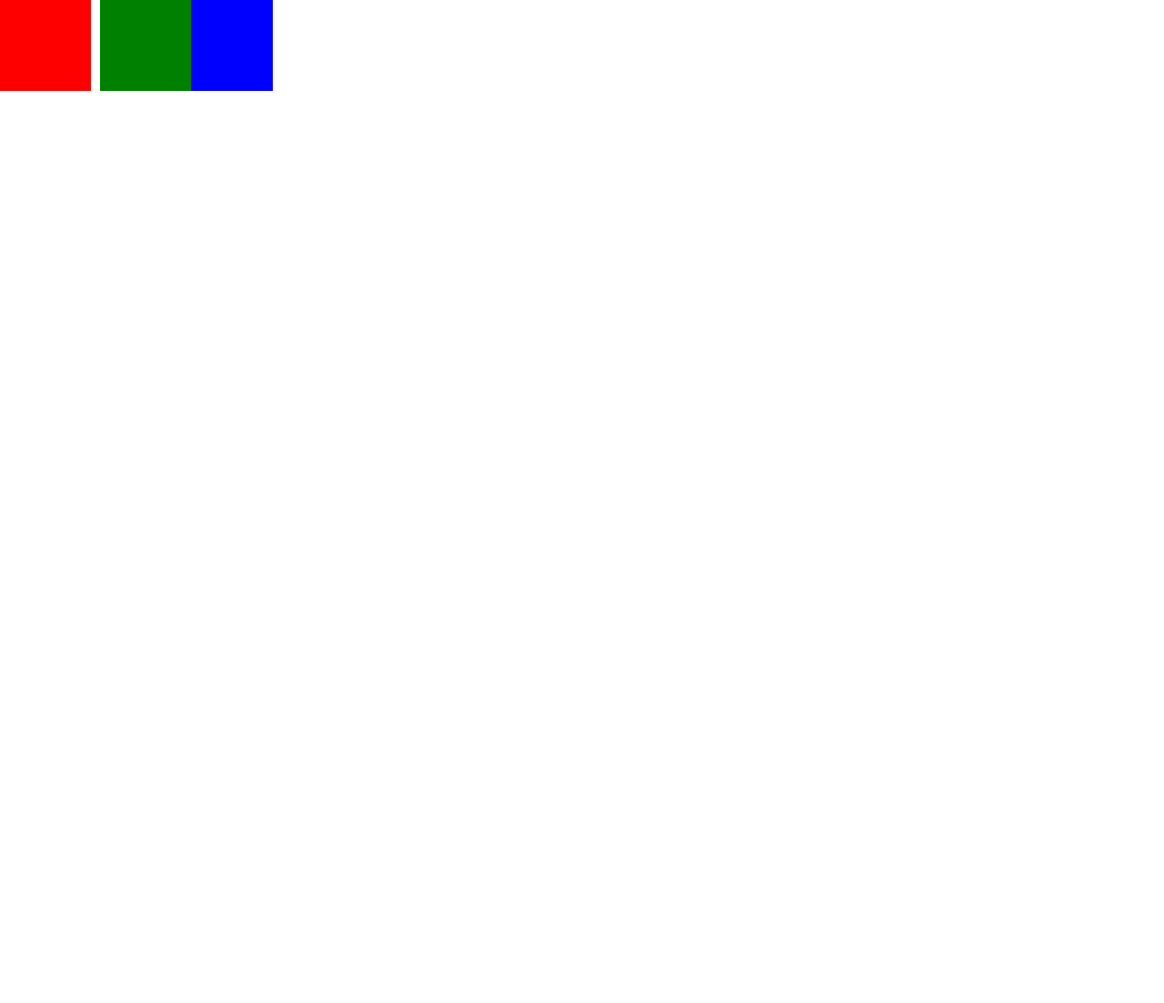
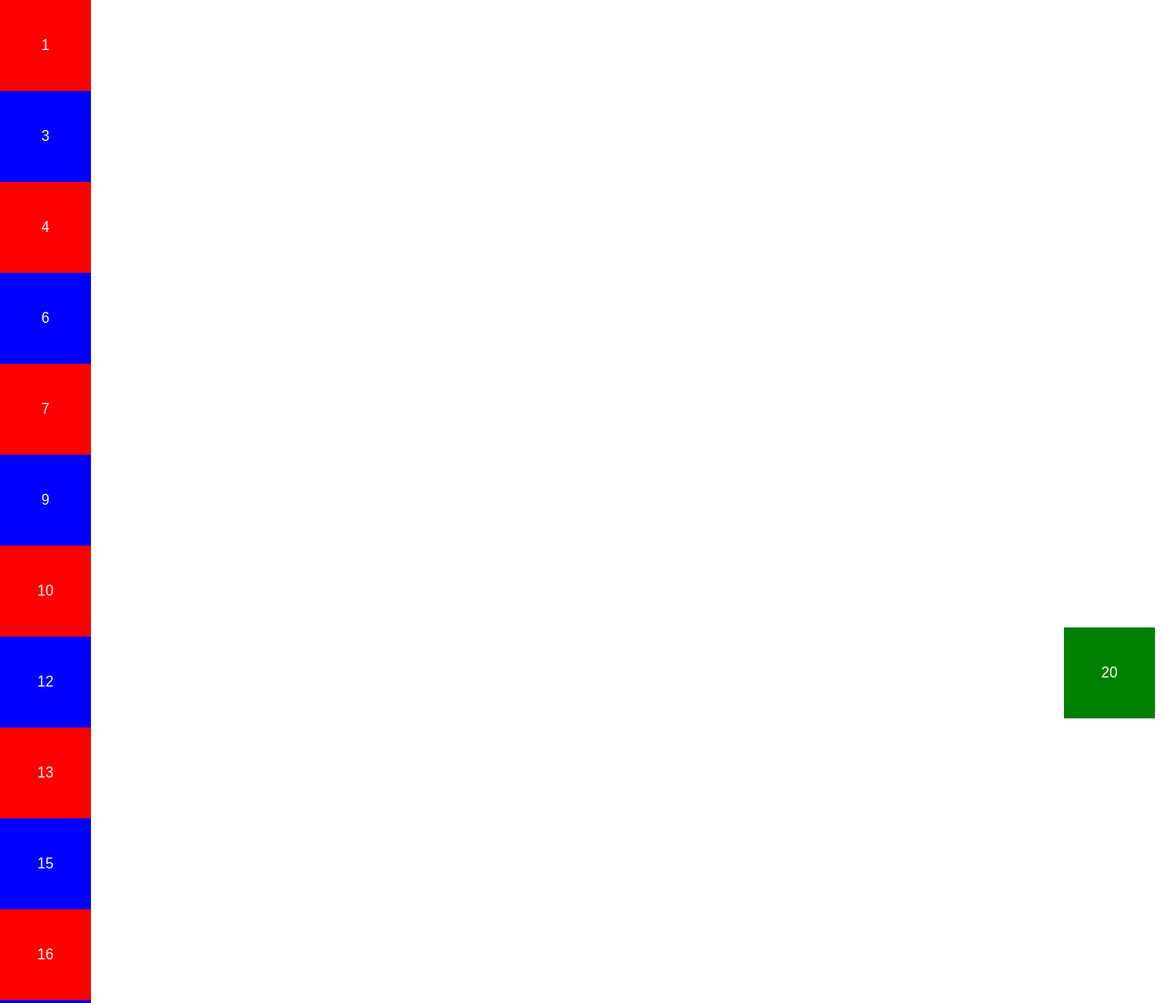
Before and after one commit to ithoangtan/Learn-CSS, a plain HTML site: page Position/position.html in a window 1280 px wide. Shown: the top 1103 px of the page at 91% size. Before the commit the page ends 800 px from the top, so only its background shows below. Drawn offline with Linux system fonts and the light colour scheme.

Commit message:
position:fixed, display: flex with text center-center

```diff
--- a/Position/position.css
+++ b/Position/position.css
@@ -1,15 +1,19 @@
 body{
     margin: 0;
     font-family: Arial, Helvetica, sans-serif;
+    color: white;
 }
 
-.container{
+/* .container{
     display: flex;
-}
+} */
 
 .box{
+    display: flex;
     width: 100px;
     height: 100px;
+    align-items: center;
+    justify-content: center;
 }
 
 .box-red {
@@ -18,10 +22,9 @@ body{
 
 .box-green{
     background-color: green;
-    position: relative; /* top, leftm bottom, right */
-    /* Nội dung phần tử này sẽ cách trục y 10px */
-    /* Trục Oxy có tâm O là góc trên bên trái */
-    left: 10px;
+    position: fixed;
+    right: 10px;
+    bottom: 10px;
 }
 
 .box-blue{
--- a/Position/position.html
+++ b/Position/position.html
@@ -9,9 +9,39 @@
 </head>
 <body>
     <div class="container">
-        <div class="box box-red"></div>
-        <div class="box box-green"></div>
-        <div class="box box-blue"></div>
+        <div class="box box-red">1</div>
+        <div class="box box-green">2</div>
+        <div class="box box-blue">3</div>
+    </div>
+    <div class="container">
+        <div class="box box-red">4</div>
+        <div class="box box-green">5</div>
+        <div class="box box-blue">6</div>
+    </div>
+    <div class="container">
+        <div class="box box-red">7</div>
+        <div class="box box-green">8</div>
+        <div class="box box-blue">9</div>
+    </div>
+    <div class="container">
+        <div class="box box-red">10</div>
+        <div class="box box-green">11</div>
+        <div class="box box-blue">12</div>
+    </div>
+    <div class="container">
+        <div class="box box-red">13</div>
+        <div class="box box-green">14</div>
+        <div class="box box-blue">15</div>
+    </div>
+    <div class="container">
+        <div class="box box-red">16</div>
+        <div class="box box-green">17</div>
+        <div class="box box-blue">18</div>
+    </div>
+    <div class="container">
+        <div class="box box-red">19</div>
+        <div class="box box-green">20</div>
+        <div class="box box-blue">21</div>
     </div>
 </body>
 </html>
```
